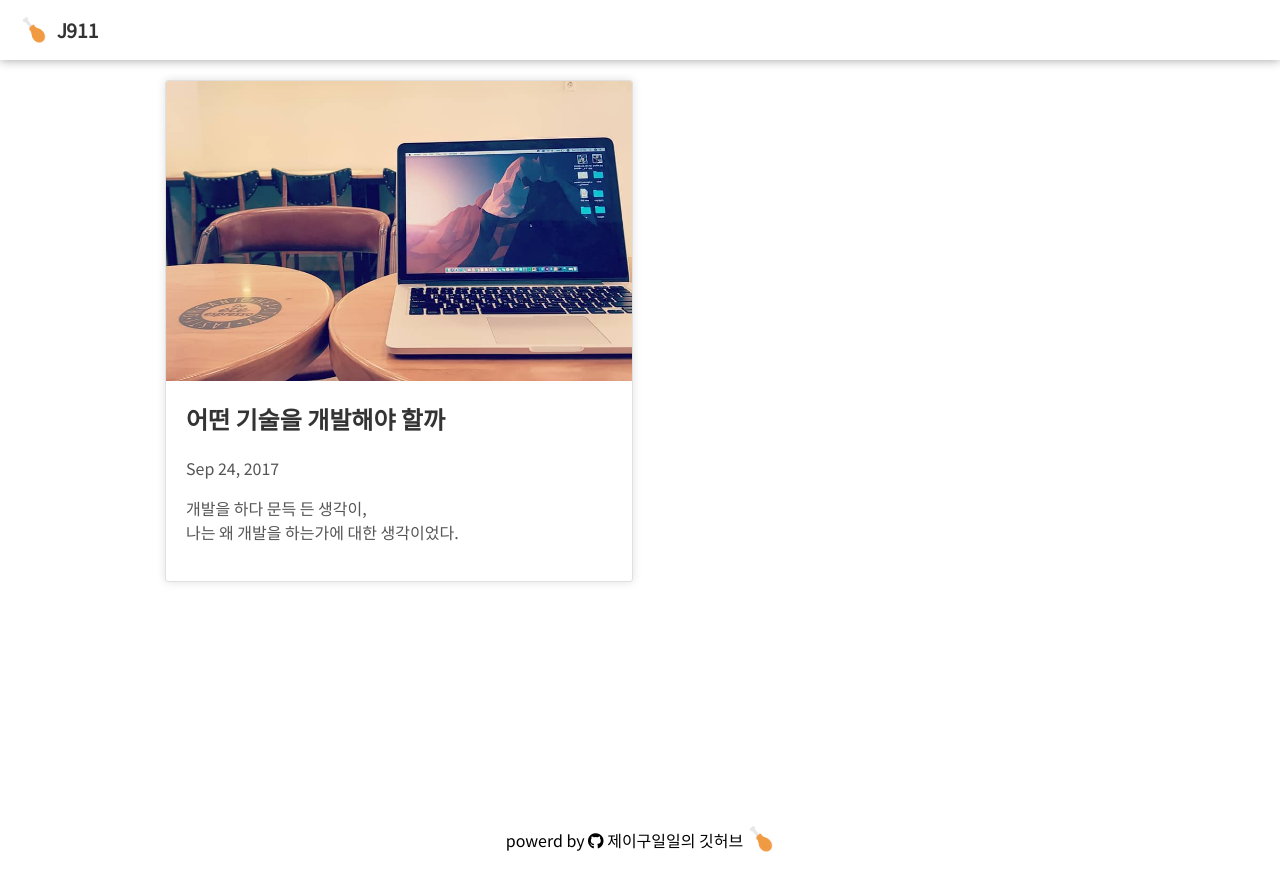
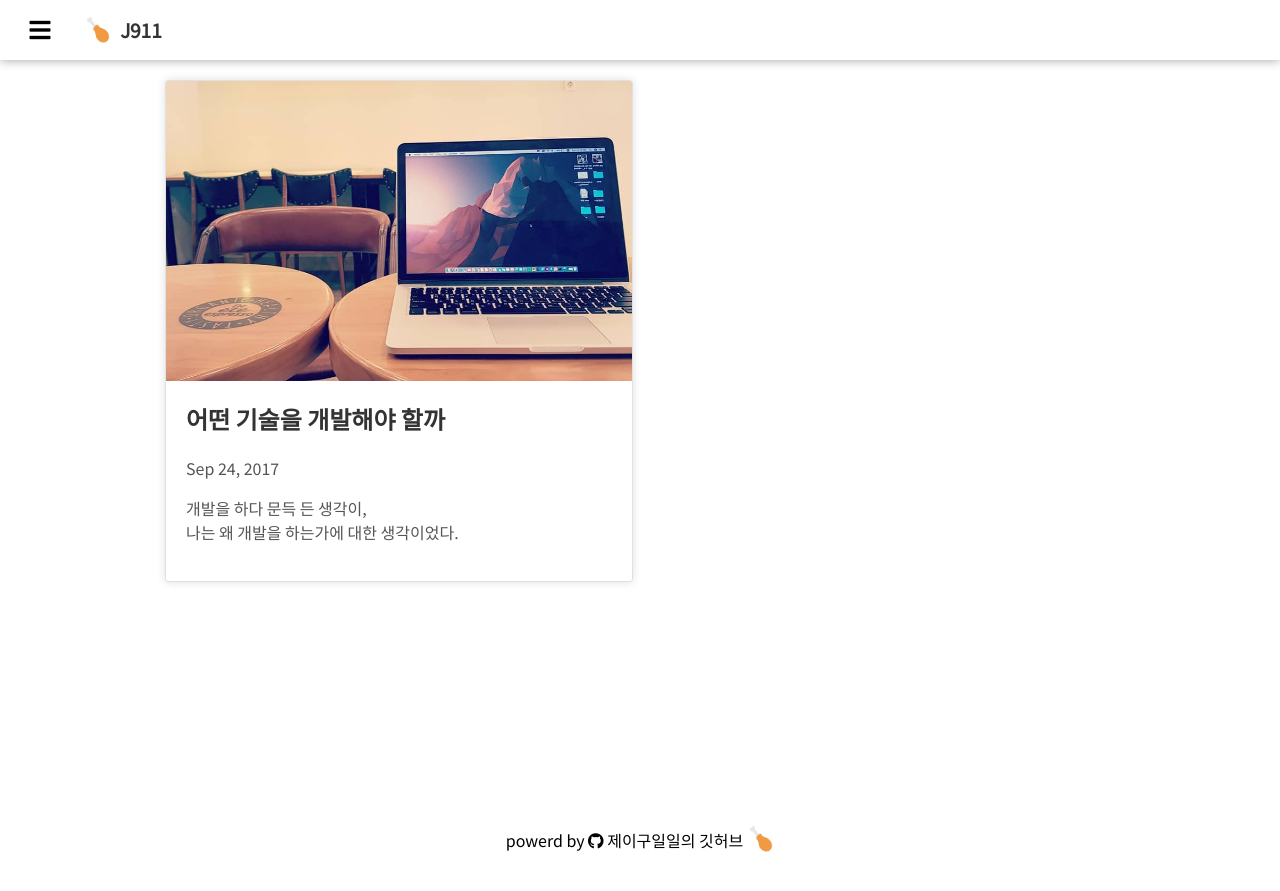
Before and after one commit to kmss1258/kmss1258.github.io, a Jekyll site: the page built from index.md, in a window 1280 px wide. Shown: the top 891 px of the page. Built offline with Jekyll 4.4.1, drawn with Linux system fonts in a browser that asks for light colours; nearby versions of some CDN libraries.

Commit message:
update side menu

```diff
--- a/_includes/navigator.html
+++ b/_includes/navigator.html
@@ -1,7 +1,7 @@
 <div class="nav">
-    <!-- <label for="hidden-input" class="nav__menu-toggle">
+    <label for="hidden-input" class="nav__menu-toggle">
         <i class="fas fa-bars"></i>
-    </label> -->
+    </label>
     <a href="/">
         <div class="nav__brand">
             <img class="nav__brand--img" src="{{ '/assets/image/logo.png' }}" alt="logo"> {{ site.username | escape }}
--- a/_includes/side-menu.html
+++ b/_includes/side-menu.html
@@ -1,4 +1,31 @@
 <input type="checkbox" id="hidden-input">
 <label for="hidden-input" class="dimmer"></label>
 <div class="side-menu">
+    <ul class="side-menu__list">
+        <a href="https://github.com/j911" target="_blank">
+            <li class="side-menu__list__item">
+                <i class="fab fa-github"></i> GitHub
+            </li>
+        </a>
+        <a href="https://www.linkedin.com/in/jaemin-lee-8850b7152/" target="_blank">
+            <li class="side-menu__list__item">
+                <i class="fab fa-linkedin"></i> Linked In
+            </li>
+        </a>
+        <a href="https://www.instagram.com/j911.me/" target="_blank">
+            <li class="side-menu__list__item">
+                <i class="fab fa-instagram"></i> Instagram
+            </li>
+        </a>
+        <a href="https://www.facebook.com/jaemin.org" target="_blank">
+            <li class="side-menu__list__item">
+                <i class="fab fa-facebook"></i> Facebook
+            </li>
+        </a>
+        <a href="mailto:jaemin.lee.email@gmail.com">
+            <li class="side-menu__list__item">
+                <i class="far fa-envelope"></i> Contact to email
+            </li>
+        </a>
+    </ul>
 </div>
--- a/_layouts/default.html
+++ b/_layouts/default.html
@@ -7,7 +7,7 @@
 
         {%- include navigator.html -%}
 
-        <!-- {%- include side-menu.html -%} -->
+        {%- include side-menu.html -%}
 
         <div class="main container">
             {{ content }}
--- a/assets/css/main.css
+++ b/assets/css/main.css
@@ -4,6 +4,10 @@ body {
     font-family: 'Noto Sans KR', sans-serif;
     text-shadow: 0 0 10px rgba(0, 0, 0, 0.015);
     background-color: #fff;
+}
+a {
+    text-decoration: none;
+    color: inherit;
 }
 .wrapper {
     position: relative;
@@ -72,8 +76,24 @@ body {
     overflow: hidden;
     transition: all .5s;
 }
+.side-menu__list {
+    list-style: none;
+    color: #fff;
+    padding: 0;
+    margin: 0;
+}
+.side-menu__list__item {
+    padding: 10px 20px;
+    cursor: pointer;
+}
+.side-menu__list__item:hover {
+    background-color: rgb(41, 41, 41);
+}
+.side-menu__list__item i {
+    margin-right: 10px;
+}
 #hidden-input:checked ~ .side-menu {
-    width: 300px;
+    width: 250px;
     transition: all .5s;
 }
 .dimmer {
```
